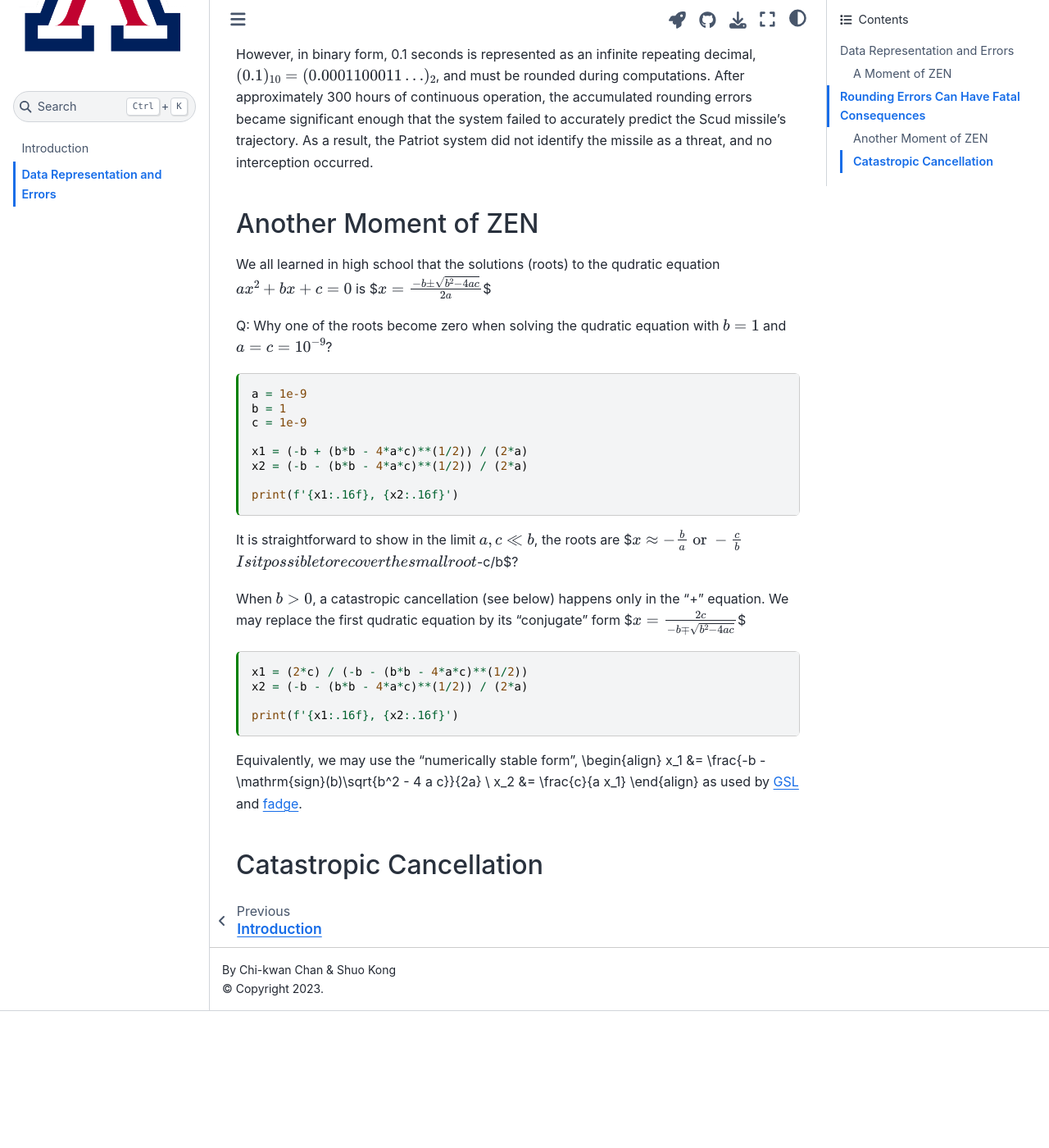
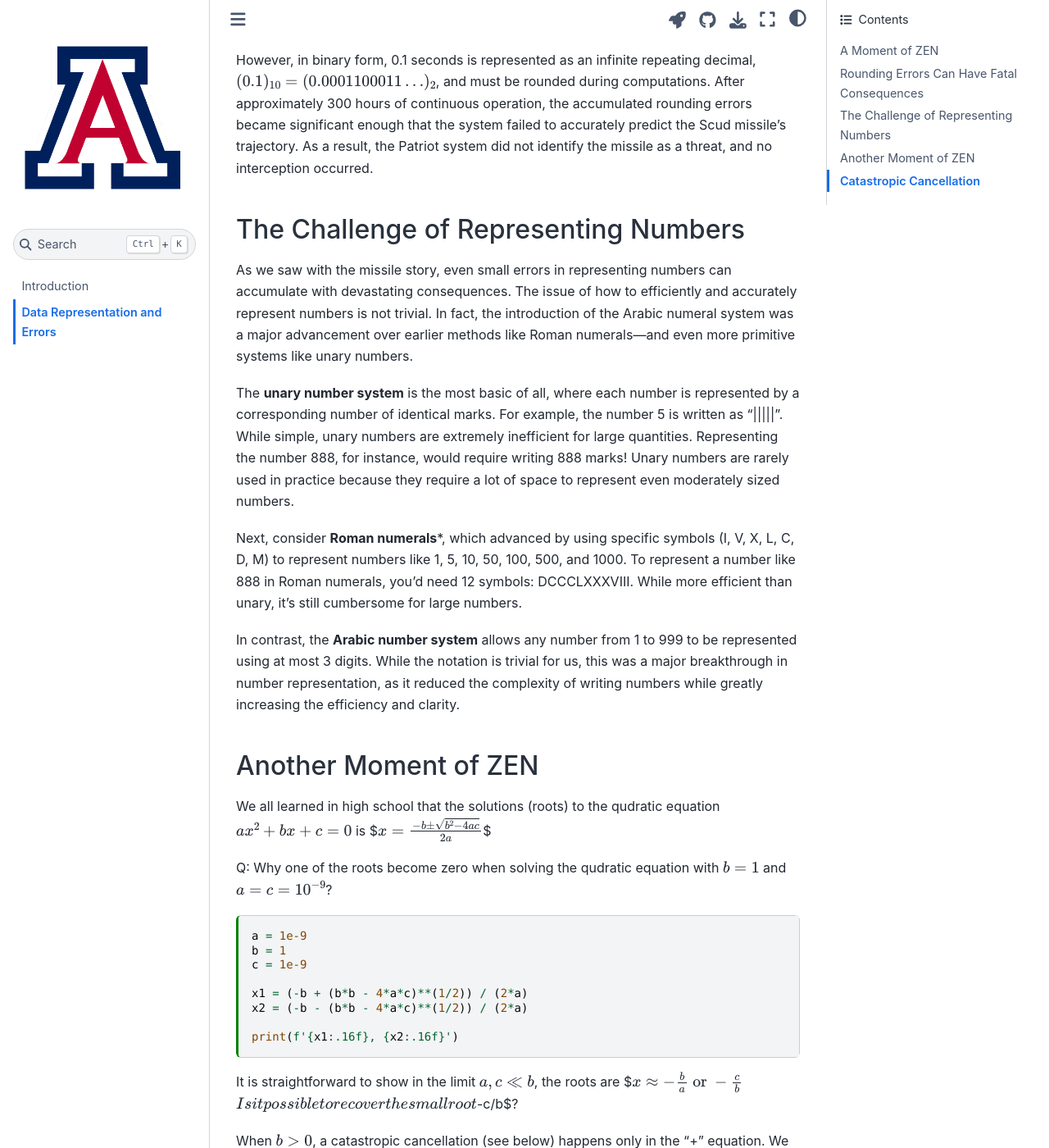
Before and after one commit to ua-2024q3-astr513/astr513, a Jupyter Book: the page built from docs/data.md, in a window 1280 px wide and 1400 px high, scrolled down 1326 px. Shown: the whole window at 82% size. Built offline with Jupyter Book 1.0.4 settings and Sphinx 7.4.7 and the Sphinx Book theme 1.1.4, drawn with Linux system fonts in a browser that asks for light colours; before the commit the page ends 2559 px from its top, so only the background shows below that.

Commit message:
Describe different ways to represent numbers

```diff
--- a/docs/data.md
+++ b/docs/data.md
@@ -58,7 +58,7 @@ Then, change the increment to `0.125`.
 
 +++
 
-# Rounding Errors Can Have Fatal Consequences
+## Rounding Errors Can Have Fatal Consequences
 
 On February 25, 1991, during Operation Desert Storm, a Scud missile fired by the Iraqi army struck a U.S. army barracks at Dhahran Air Base in Saudi Arabia, killing 28 soldiers.
 Although the base was protected by a Patriot Air Defense System, it failed to track and intercept the incoming missile.
@@ -72,6 +72,27 @@ To perform these calculations, the computer relies on an internal clock, which t
 However, in binary form, 0.1 seconds is represented as an infinite repeating decimal, $(0.1)_{10} = (0.0001100011…)_2$, and must be rounded during computations.
 After approximately 300 hours of continuous operation, the accumulated rounding errors became significant enough that the system failed to accurately predict the Scud missile's trajectory.
 As a result, the Patriot system did not identify the missile as a threat, and no interception occurred.
+
++++
+
+## The Challenge of Representing Numbers
+
+As we saw with the missile story, even small errors in representing numbers can accumulate with devastating consequences.
+The issue of how to efficiently and accurately represent numbers is not trivial.
+In fact, the introduction of the Arabic numeral system was a major advancement over earlier methods like Roman numerals---and even more primitive systems like unary numbers.
+
+The **unary number system** is the most basic of all, where each number is represented by a corresponding number of identical marks.
+For example, the number 5 is written as "|||||".
+While simple, unary numbers are extremely inefficient for large quantities.
+Representing the number 888, for instance, would require writing 888 marks!
+Unary numbers are rarely used in practice because they require a lot of space to represent even moderately sized numbers.
+
+Next, consider **Roman numerals***, which advanced by using specific symbols (I, V, X, L, C, D, M) to represent numbers like 1, 5, 10, 50, 100, 500, and 1000.
+To represent a number like 888 in Roman numerals, you'd need 12 symbols: DCCCLXXXVIII.
+While more efficient than unary, it's still cumbersome for large numbers.
+
+In contrast, the **Arabic number system** allows any number from 1 to 999 to be represented using at most 3 digits.
+While the notation is trivial for us, this was a major breakthrough in number representation, as it reduced the complexity of writing numbers while greatly increasing the efficiency and clarity.
 
 +++
 
```
